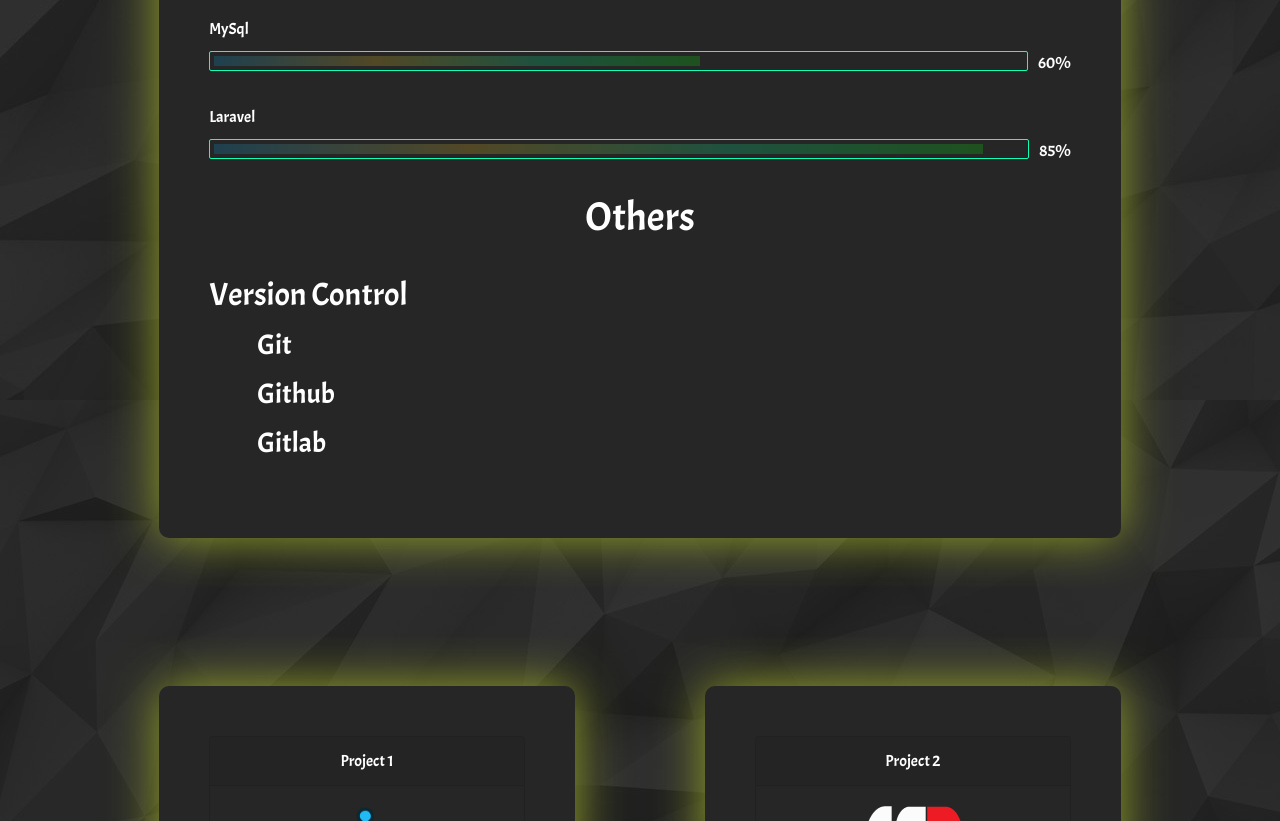
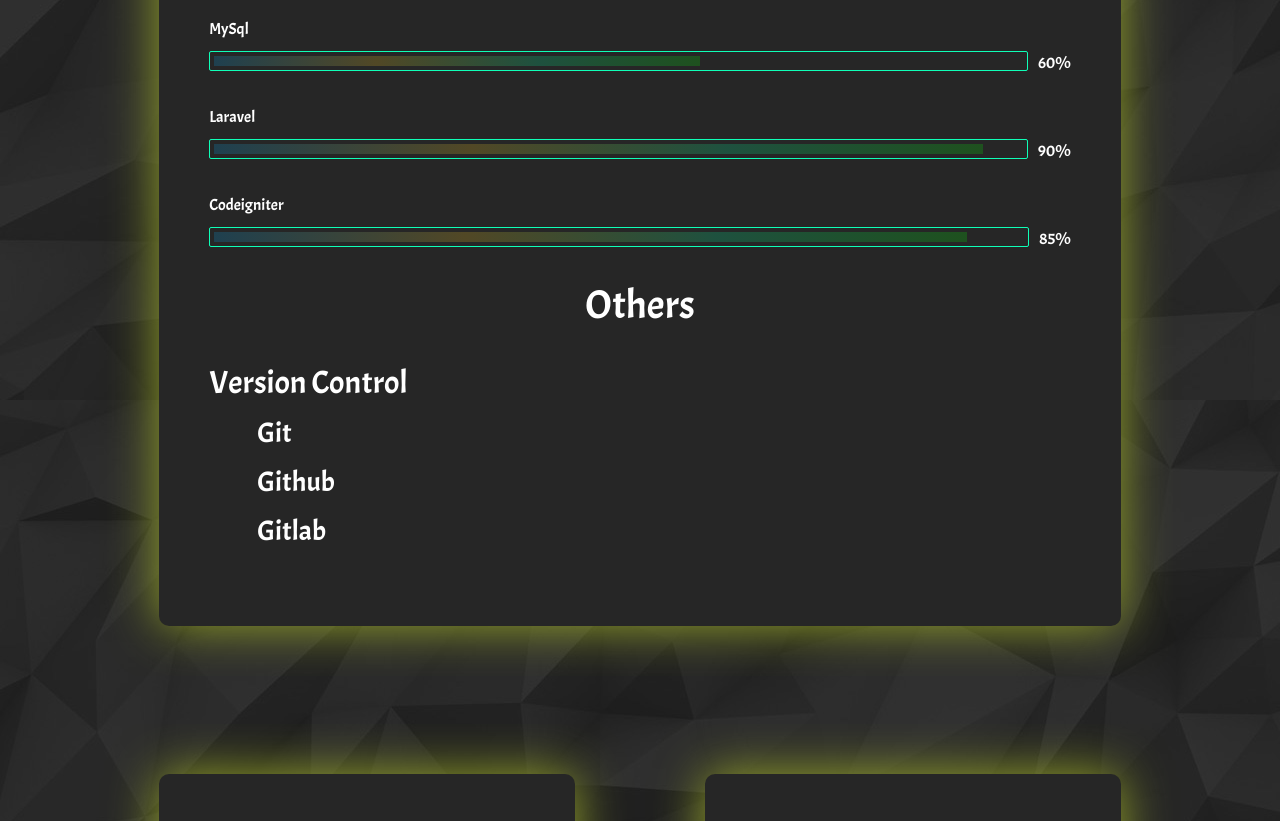
Before and after one commit to PKVilla/itravel, a plain HTML site: page index.html in a window 1280 px wide. Shown: the part 2300-3121 px from the top of the page. Drawn offline with nearby package versions, Linux system fonts and the light colour scheme; a script that the page names is missing; a web font is replaced by a local one.

Commit message:
updated skills

```diff
--- a/assets/css/style.css
+++ b/assets/css/style.css
@@ -232,3 +232,10 @@ img{
 	height: 10px;
 
 }
+.skilllevel5{
+	/*background: #0fffb7;*/
+	background: linear-gradient(90deg, rgba(3, 169, 244, .2), rgba(255, 207, 36, .2), rgba(0, 255, 162, .2), rgba(0, 255, 0, .2));
+	width: 93%;
+	height: 10px;
+
+}
--- a/index.html
+++ b/index.html
@@ -131,9 +131,16 @@
 							</div>
 							<div class="skillbox">
 								<p>Laravel</p>
+								<p>90%</p>
+								<div class="skill">
+									<div class="skilllevel1"></div>
+								</div>
+							</div>
+								<div class="skillbox">
+								<p>Codeigniter</p>
 								<p>85%</p>
 								<div class="skill">
-									<div class="skilllevel1"></div>
+									<div class="skilllevel5"></div>
 								</div>
 							</div>
 							<h1 class="h1">Others</h1>
```
